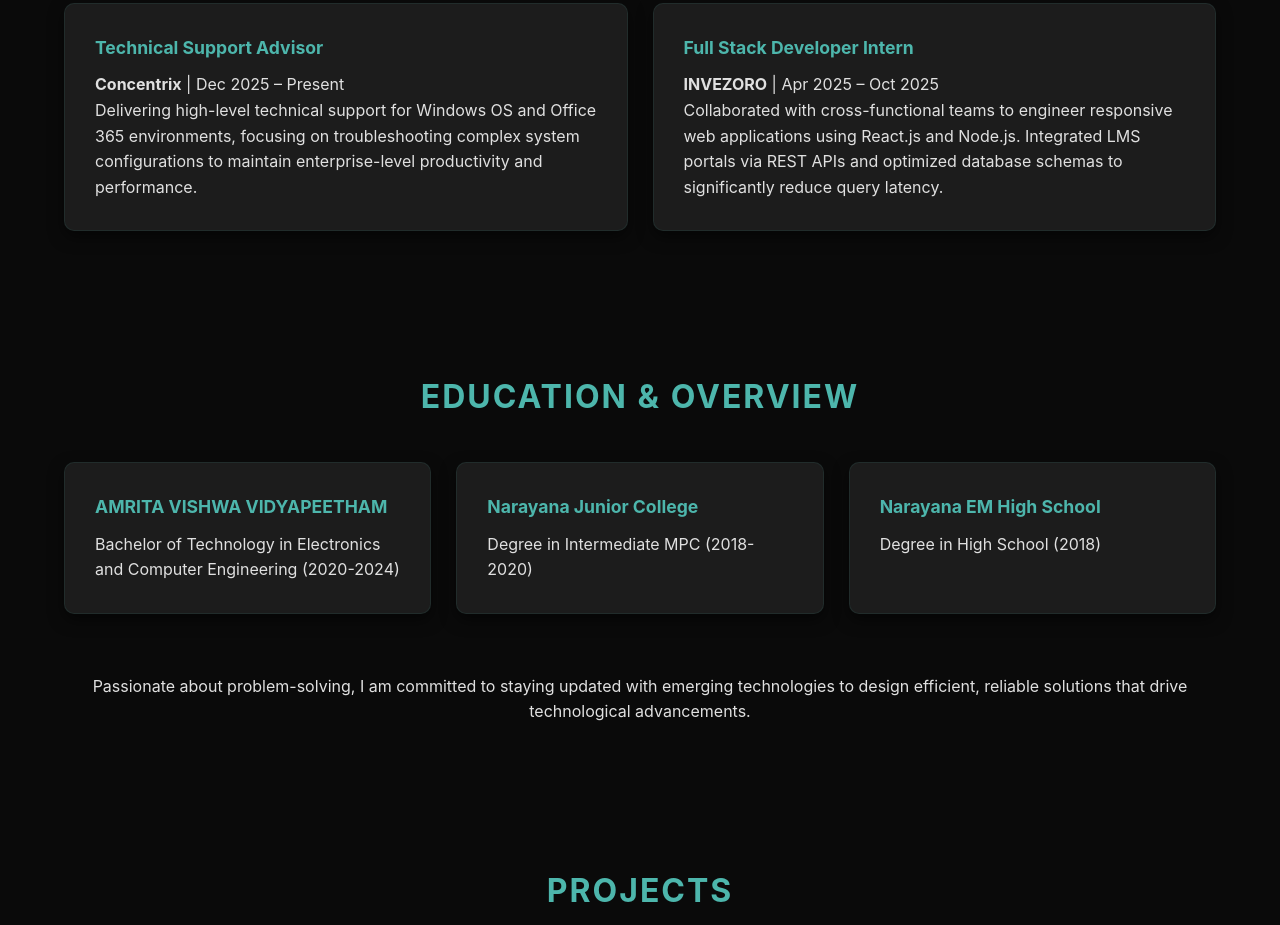
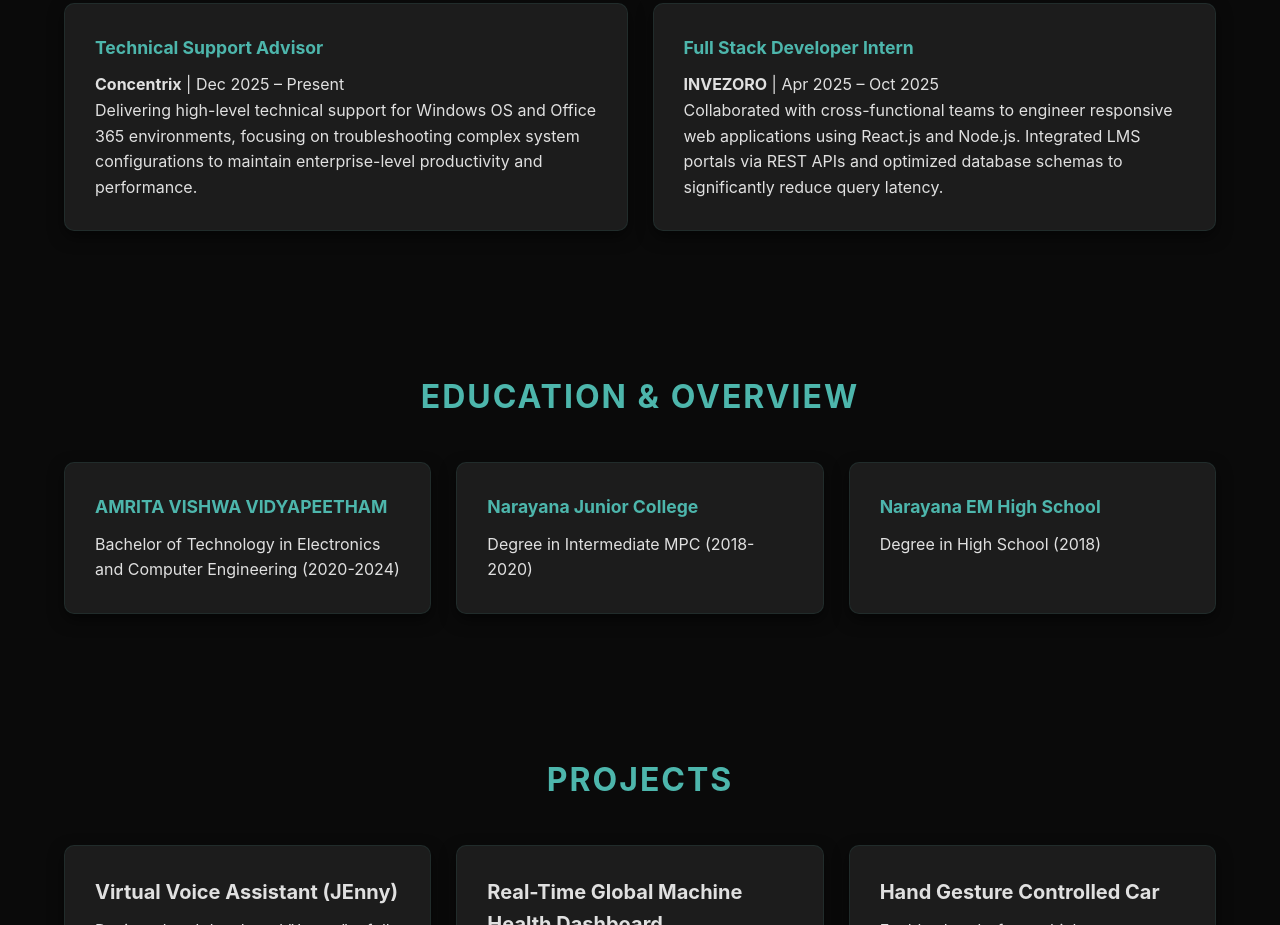
Before and after one commit to sakethreddy0302/Saketh-Portfolio, a plain HTML site: page index.html in a window 1280 px wide. Shown: the part 872-1797 px from the top of the page. Drawn offline with Linux system fonts and the light colour scheme.

Commit message:
Update index.html

```diff
--- a/index.html
+++ b/index.html
@@ -33,6 +33,7 @@
                 <p class="objective">
                      As a highly motivated Electronics and Computer Engineering graduate, I specialize in leveraging a strong technical core—including Python, DSA, and ML/DL principles—to drive innovation. My experience spans hands-on AI projects (like Brain Tumour Detection and the Virtual Voice Assistant publication) and essential Data Analysis skills (NumPy, Pandas). Eager to contribute across the full development spectrum, from Solution Architecture and DBMS to UI/UX, I bring a commitment to problem-solving and technical flexibility ready for your team's most challenging projects.
                 </p>
+                <p>Passionate about problem-solving, I am committed to staying updated with emerging technologies to design efficient, reliable solutions that drive technological advancements.</p>
                 <a href="#contact" class="btn primary-btn">Get In Touch</a>
             </div>
         </section>
@@ -82,9 +83,6 @@
 
             </div>
 
-            <div class="about-summary">
-                <p>Passionate about problem-solving, I am committed to staying updated with emerging technologies to design efficient, reliable solutions that drive technological advancements.</p>
-            </div>
         </section>
 
         <section id="projects" class="projects-section">
```
